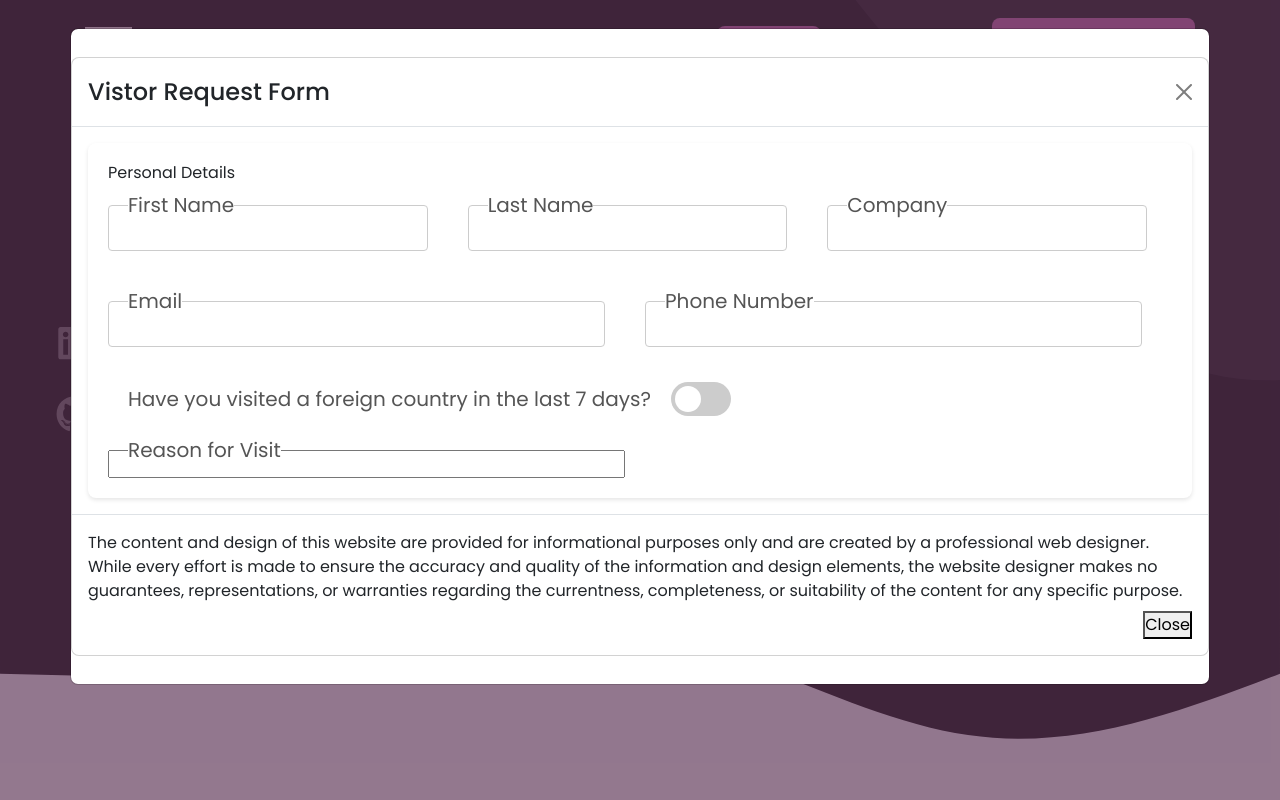
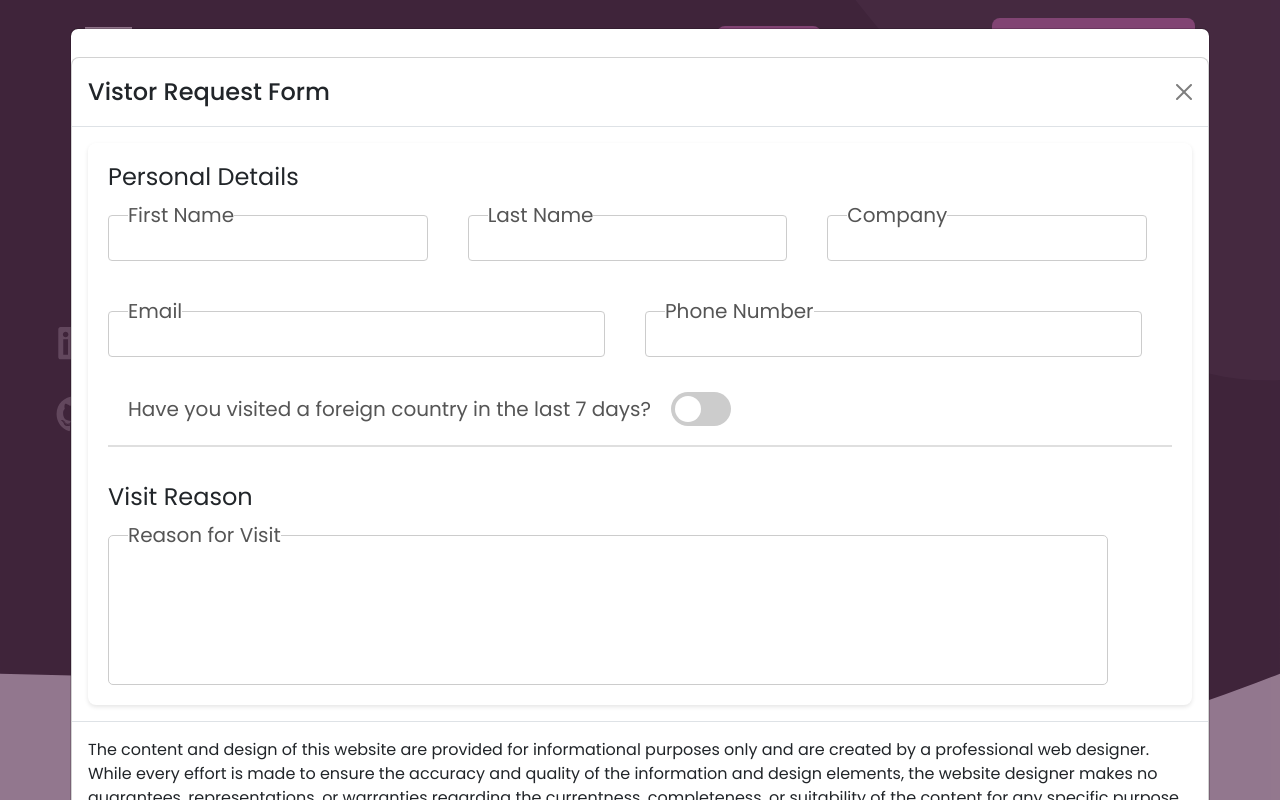
Before and after one commit to tektechnologies/craigbarkley, a React (Create React App) app: page / in a window 1280 px wide. Both pictures are taken after a click on the element "New Project Request". Shown: the top 800 px of the page. Built offline with nearby package versions, Linux system fonts and the light colour scheme.

Commit message:
reason for visit textarea added

```diff
--- a/src/App.css
+++ b/src/App.css
@@ -1,5 +1,6 @@
 h2{
   display: inline-block;
+  font-size: 24px;
 }
 
 
@@ -102,3 +103,15 @@
   margin-bottom: -10px;
 }
 /* -------------------------toggle-end-------------------- */
+
+input[type="textarea"]
+ {
+  width: 1000px; /* Set the width of the textarea */
+  height: 150px; /* Set the height of the textarea */
+  padding: 10px; /* Add padding inside the textarea */
+  font-size: 16px; /* Set the font size */
+  border: 1px solid #ccc; /* Add a border */
+  border-radius: 5px; /* Add border radius for rounded corners */
+  resize: vertical; /* Allow vertical resizing */
+  background-color: rgb(255, 255, 255); /* Set background color */
+}
--- a/src/components/SelectedProjectForm/SelectedProjectForm.js
+++ b/src/components/SelectedProjectForm/SelectedProjectForm.js
@@ -46,11 +46,8 @@
         <Modal.Body>
           <div className="grid-container">
             <div className="form-container">
-            <h2>Personal Details</h2>
+              <h2>Personal Details</h2>
               <form onSubmit={handleSubmit(onSubmit)}>
-
-
-
                 <div className="label-input-group three-col">
                   <label htmlFor="firstName">First Name</label>
                   <input
@@ -71,11 +68,6 @@
                     {...register("companyName")}
                   />
                 </div>
-
-
-
-
-
                 <div className="label-input-group">
                   <label htmlFor="emailAddress">Email</label>
                   <input
@@ -92,13 +84,6 @@
                     {...register("phoneNumber")}
                   />
                 </div>
-
-
-
-
-
-
-
                 <label htmlFor="visitForeignCountry" className="toggle">
                   Have you visited a foreign country in the last 7 days?
                   <input
@@ -108,10 +93,16 @@
                   />
                   <span className="slider position-toggle"></span>
                 </label>
+                <hr
+                  style={{
+                    width: "100%",
+                    color: "grey",
+                    border: "1px solid grey",
+                  }}
+                />
 
-                <hr />
                 <div className="label-input-group">
-                  {/* <h2>Visit Reason</h2> */}
+                  <h2>Visit Reason</h2>
 
                   <label htmlFor="visitReason">Reason for Visit</label>
                   <input
@@ -120,17 +111,6 @@
                     {...register("visitReason")}
                   />
                 </div>
-
-
-
-
-
-
-
-
-
-
-
 
                 {/*  <hr /> */}
                 {/* <h2>Tools Details</h2> */}
```
